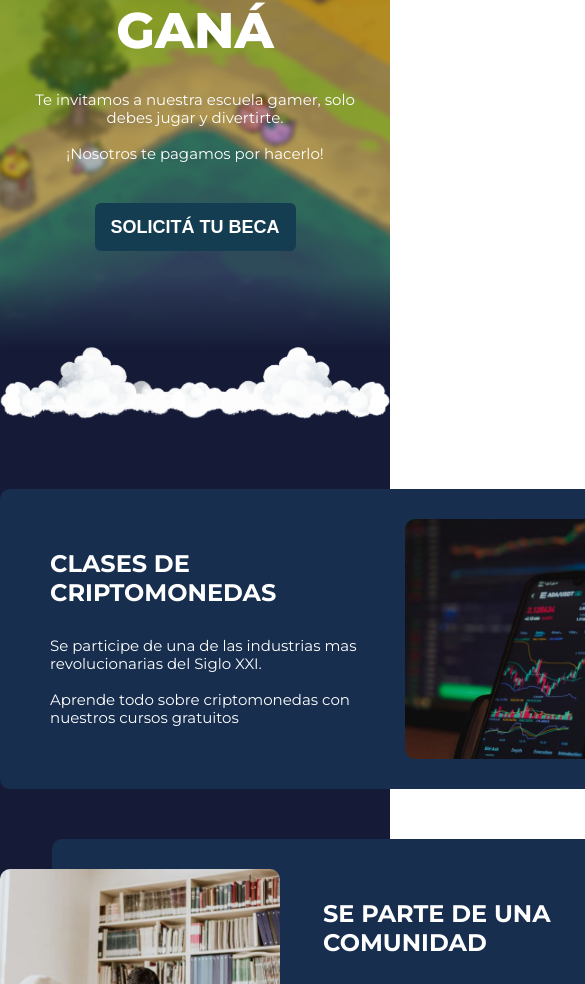
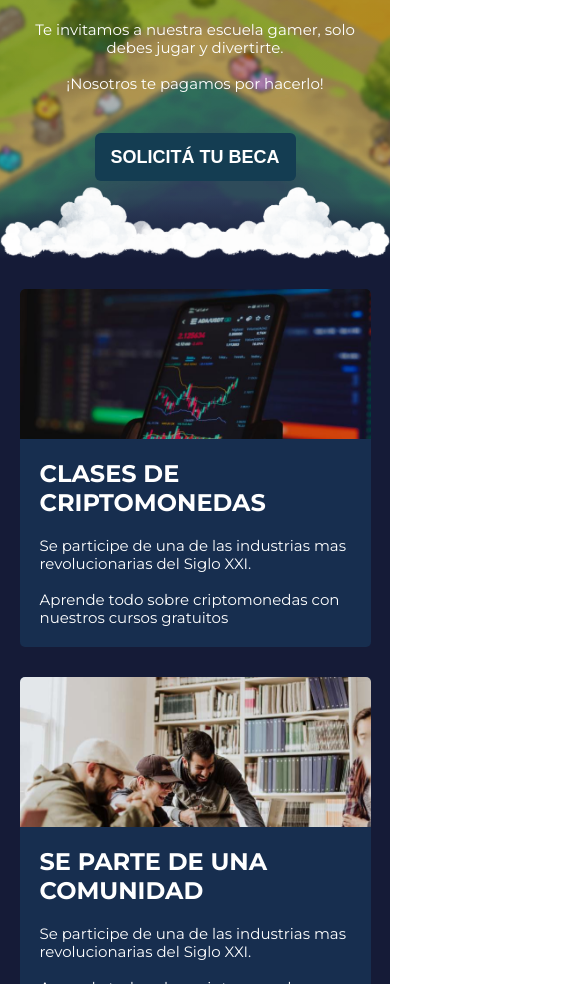
Before and after one commit to sebastianaranda/NOSVA-Games, a website: page index.html in a window 390 px wide. Shown: the part 799-1783 px from the top of the page, 585 px wide, since content can reach past the window. Drawn offline with nearby package versions, Linux system fonts and the light colour scheme.

Commit message:
Avanzo con responsive para seccion B y C

```diff
--- a/index.html
+++ b/index.html
@@ -56,7 +56,12 @@
                         </a>
                         <a href="">
                             <div>
-                                <p>Solicitar beca</p>
+                                <p>Becas</p>
+                            </div>
+                        </a>
+                        <a href="">
+                            <div>
+                                <p>FAQ</p>
                             </div>
                         </a>
                         <a href="">
@@ -74,7 +79,12 @@
                         </a>
                         <a href="">
                             <div>
-                                <p>Solicitar beca</p>
+                                <p>Becas</p>
+                            </div>
+                        </a>
+                        <a href="">
+                            <div>
+                                <p>FAQ</p>
                             </div>
                         </a>
                         <a href="">
--- a/styles/styles.scss
+++ b/styles/styles.scss
@@ -322,7 +322,7 @@ body{
 .sectionC{
 	grid-area: sectionC;
 	width: 100%;
-	height: 888px;
+	//height: 888px;
 	margin: 0 auto;
 	background-color: $colorBlueDark;
 	&__layout{
@@ -342,11 +342,14 @@ body{
 	height: 300px;
 	margin: 25px auto;
 	position: relative;
+	&:hover .card__body{
+		box-shadow: 0px 0px 8px 0px hsla(180,100,50,0.5);
+	}
 	&__body{
 		width: 633px;
 		height: 240px;
 		background-color: $colorBackground;
-		border-radius: 10px;
+		border-radius: 5px;
 		padding-top: 60px;
 		h3{
 			font-family: $fontMontserrat;
@@ -382,7 +385,6 @@ body{
 			width: 280px;
 			height: 240px;
 			position: absolute;
-			border-radius: 10px;
 			top: calc(0% + 30px);
 			right: 0%;
 		}
@@ -390,7 +392,6 @@ body{
 			width: 280px;
 			height: 240px;
 			position: absolute;
-			border-radius: 10px;
 			top: calc(0% + 30px);
 			left: 0%;
 		}
@@ -398,7 +399,7 @@ body{
 			width: 100%;
 			height: 100%;
 			object-fit: cover;
-			border-radius: 10px;
+			border-radius: 5px;
 		}
 	}
 }
@@ -519,6 +520,72 @@ footer{
 			}
 		}
 	}
+	.sectionB{
+		&-image{
+			bottom: 0;
+		}
+		&-overlay{
+		}
+		&__layout{
+		}
+		&__container{
+			& h2{
+			}
+			& p{
+			}
+			& button{
+				&:hover{
+				}
+			}
+		}
+	}
+	.sectionC{
+		&__layout{
+			padding-top: 30px;
+		}
+	}
+	.card{
+		width: 100%;
+		max-width: 570px;
+		height: 276px;
+		&:hover .card__body{
+		}
+		&__body{
+			width: 527px;
+			height: 246px;
+			padding-top: 30px;
+			h3{
+				width: 268px;
+			}
+			p{
+				width: 268px;
+			}
+			&.right{
+				h3, p{
+					margin-left: 20px;
+				}
+			}
+			&.left{
+				h3, p{
+					margin-left: 244px;
+				}
+			}
+		}
+		&__image{
+			&.right{
+				width: 272px;
+				height: 236px;
+				top: calc(0% + 20px);
+			}
+			&.left{
+				width: 272px;
+				height: 236px;
+				top: calc(0% + 20px);
+			}
+			img{
+			}
+		}
+	}
 }
 
 @media screen and (max-width: 600px) {
@@ -533,6 +600,71 @@ footer{
 		}
 		#header__menu-icoMobile{
 			display: block;
+		}
+	}
+	.sectionB{
+		height: 400px;
+		&-image{
+		}
+		&-overlay{
+		}
+		&__layout{
+		}
+		&__container{
+			& h2{
+				font-size: 46px;
+				line-height: 56.07px;
+				margin-top: 30px;
+			}
+			& p{
+			}
+			& button{
+				&:hover{
+				}
+			}
+		}
+	}
+
+	.sectionC{
+		&__layout{
+			width: 90%;
+			padding-top: 0;
+			margin-bottom: 30px;
+		}
+	}
+	.card{
+		max-width: unset;
+		height: unset;
+		margin: 0 auto;
+		margin-top: 30px;
+		&:hover .card__body{
+		}
+		&__body{
+			width: 100%;
+			padding-top: 150px;
+			height: unset;
+			padding-bottom: 20px;
+			h3, p{
+				margin: 0 auto;
+				padding-top: 20px;
+				width: calc(100% - 40px);
+			}
+			&.right, &.left{
+				h3, p{
+					margin: 0 auto;
+					width: calc(100% - 40px);
+				}
+			}
+		}
+		&__image{
+			&.right, &.left{
+				width: 100%;
+				height: 150px;
+				top: 0px;
+			}
+			img{
+				border-radius: 5px 5px 0px 0px;
+			}
 		}
 	}
 }
@@ -553,6 +685,25 @@ footer{
 			margin-top: 60px;
 		}
 	}
+	.sectionB{
+		height: 410px;
+		&-image{
+		}
+		&-overlay{
+		}
+		&__layout{
+		}
+		&__container{
+			& h2{
+			}
+			& p{
+			}
+			& button{
+				&:hover{
+				}
+			}
+		}
+	}
 }
 
 @media screen and (max-width: 375px) {
```
Also changed, not shown: styles/styles.css.
